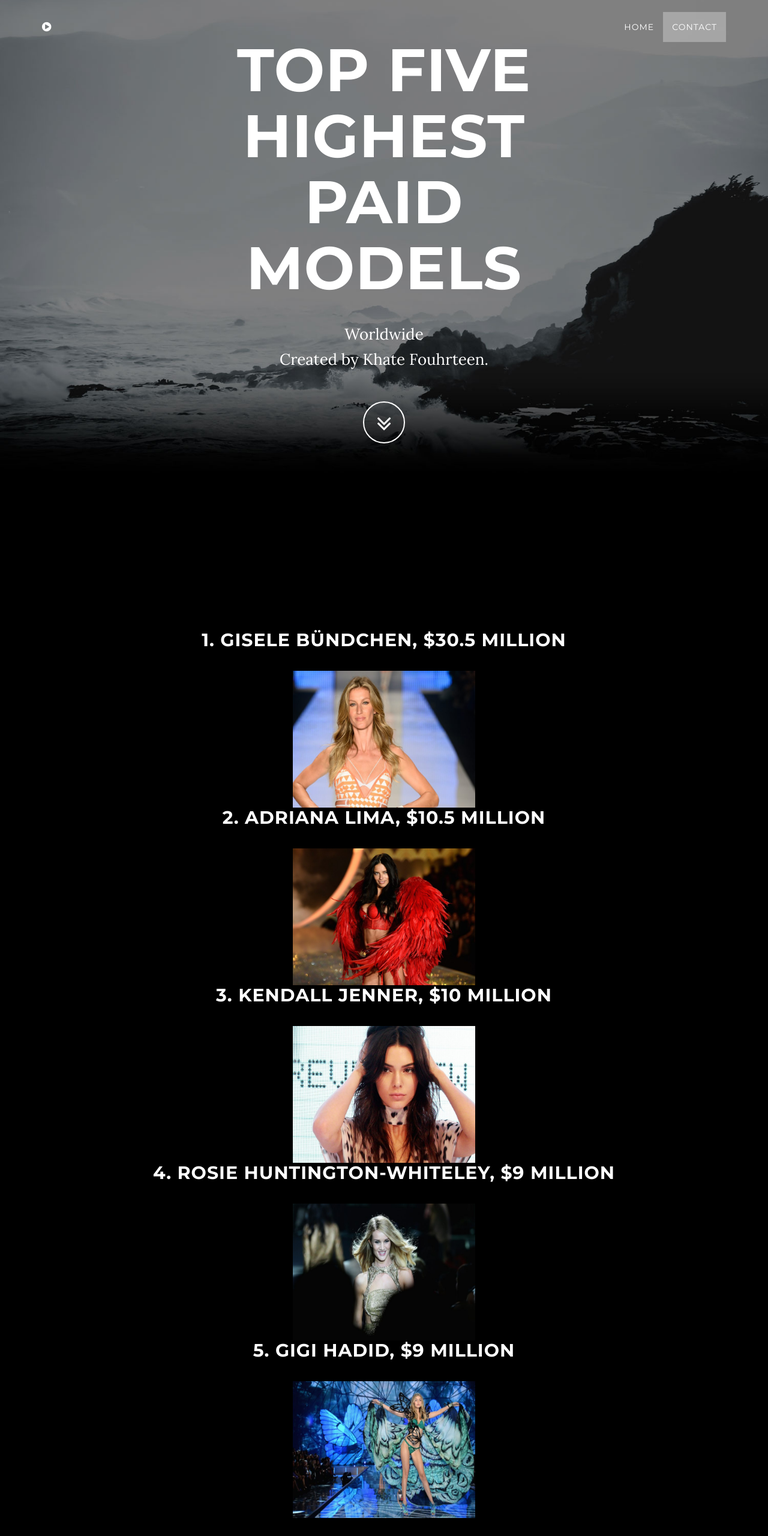
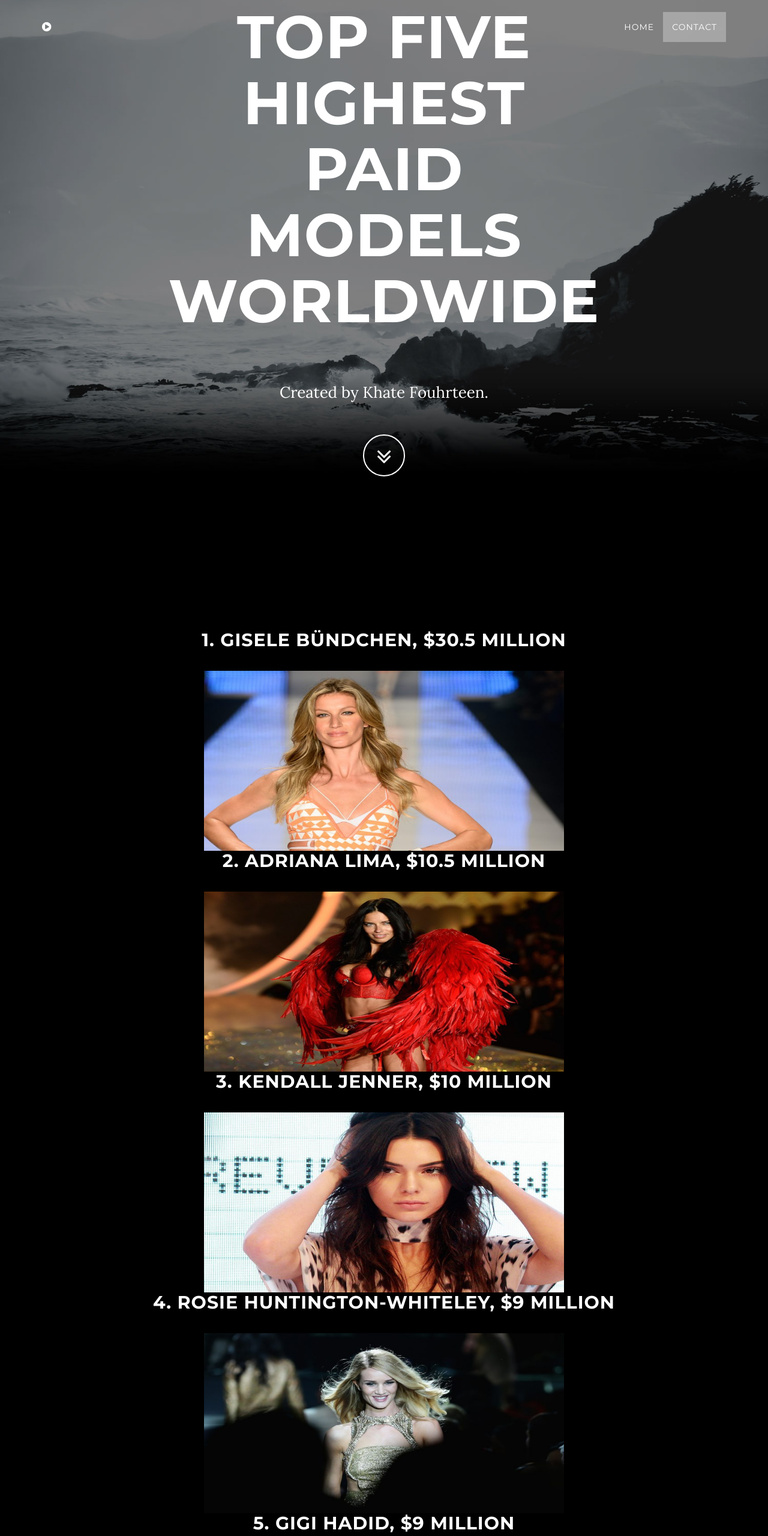
Before and after one commit to katemascay14/onepage, a website: page index.html in a window 1280 px wide. Shown: the top 2560 px of the page at 60% size. Drawn offline with nearby package versions, Linux system fonts and the light colour scheme; some packages are replaced by stand-ins of ours.

Commit message:
Update index.html

```diff
--- a/index.html
+++ b/index.html
@@ -71,8 +71,8 @@
             <div class="container">
                 <div class="row">
                     <div class="col-md-8 col-md-offset-2">
-                        <h1 class="brand-heading">Top Five Highest Paid Models </h1>
-                        <p class="intro-text">Worldwide
+                        <h1 class="brand-heading">Top Five Highest Paid Models Worldwide </h1>
+                        <p class="intro-text">
                             <br>Created by Khate Fouhrteen.</p>
                         <a href="#about" class="btn btn-circle page-scroll">
                             <i class="fa fa-angle-double-down animated"></i>
@@ -88,7 +88,7 @@
         <div class="row">
             <div class="col-lg-8 col-lg-offset-2">
                 <h2>1. Gisele Bündchen, $30.5 million</h2>
-                <img src="gisele.jpg" alt="" style="width:304px;height:228px;">
+                <img src="gisele.jpg" alt="" style="width:600px;height:300px;">
 
             </div>
         </div>
@@ -96,7 +96,7 @@
           <div class="row">
             <div class="col-lg-8 col-lg-offset-2">
                 <h2>2. Adriana Lima, $10.5 million</h2>
-                <img src="adriana.jpg" alt="" style="width:304px;height:228px;">
+                <img src="adriana.jpg" alt="" style="width:600px;height:300px;">
 
             </div>
 
@@ -104,21 +104,21 @@
                  <div class="row">
             <div class="col-lg-8 col-lg-offset-2">
                 <h2>3. Kendall Jenner, $10 million</h2>
-                <img src="kendall.jpg" alt="" style="width:304px;height:228px;">
+                <img src="kendall.jpg" alt="" style="width:600px;height:300px;">
 
             </div>
 
                      <div class="row">
             <div class="col-lg-8 col-lg-offset-2">
                 <h2>4. Rosie Huntington-Whiteley, $9 million</h2>
-                <img src="rosie.jpg" alt="" style="width:304px;height:228px;">
+                <img src="rosie.jpg" alt="" style="width:600px;height:300px;">
 
             </div>
 
               <div class="row">
             <div class="col-lg-8 col-lg-offset-2">
                 <h2>5. Gigi Hadid, $9 million</h2>
-                <img src="gigi.jpg" alt="" style="width:304px;height:228px;">
+                <img src="gigi.jpg" alt="" style="width:600px;height:300px;">
 
             </div>
 
@@ -127,18 +127,7 @@
 
     </section>
 
-    <!-- Download Section -->
-    <section id="download" class="content-section text-center">
-        <div class="download-section">
-            <div class="container">
-                <div class="col-lg-8 col-lg-offset-2">
-                    <h2>Download Grayscale</h2>
-                    <p>You can download Grayscale for free on the preview page at Start Bootstrap.</p>
-                    <a href="http://startbootstrap.com/template-overviews/grayscale/" class="btn btn-default btn-lg">Visit Download Page</a>
-                </div>
-            </div>
-        </div>
-    </section>
+
 
 
     <!-- About Section -->
```
